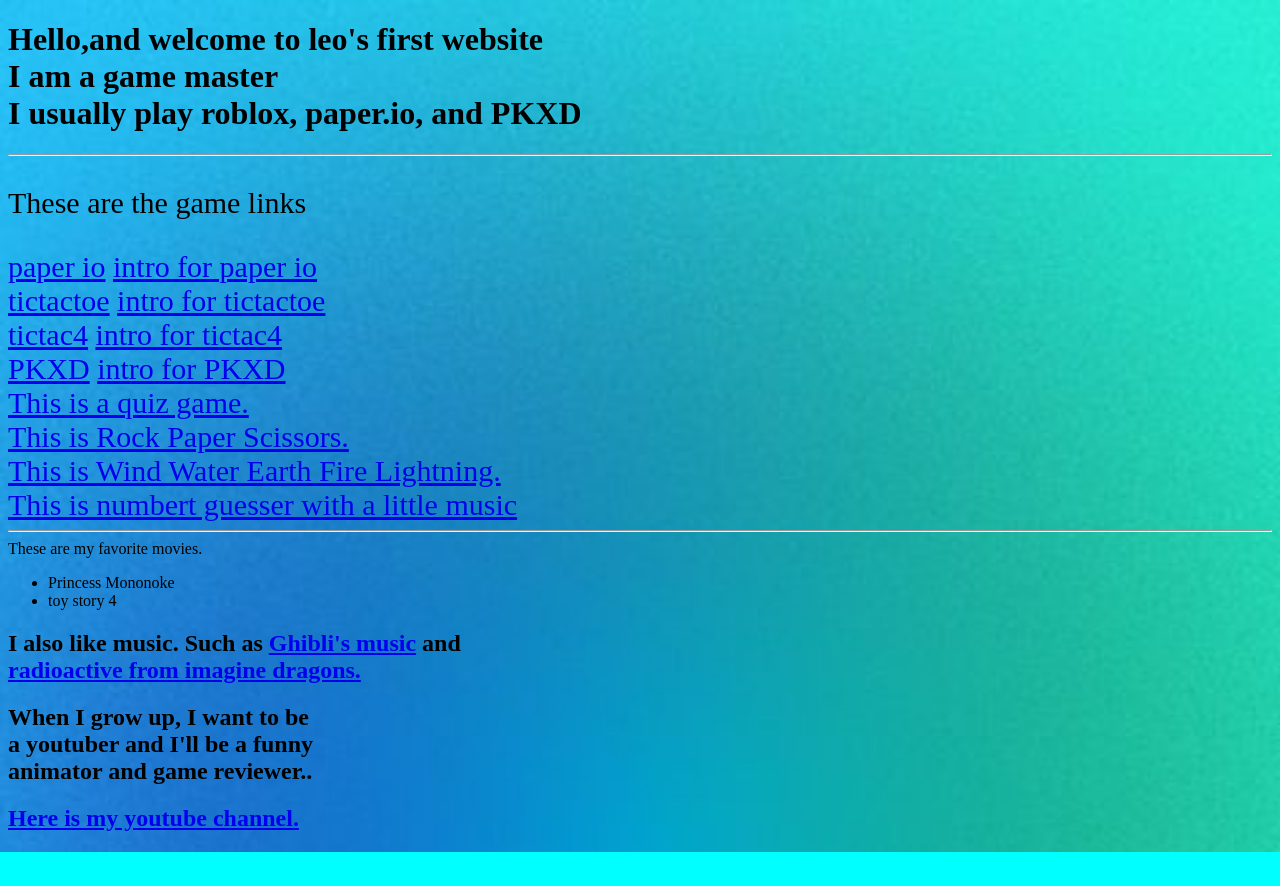
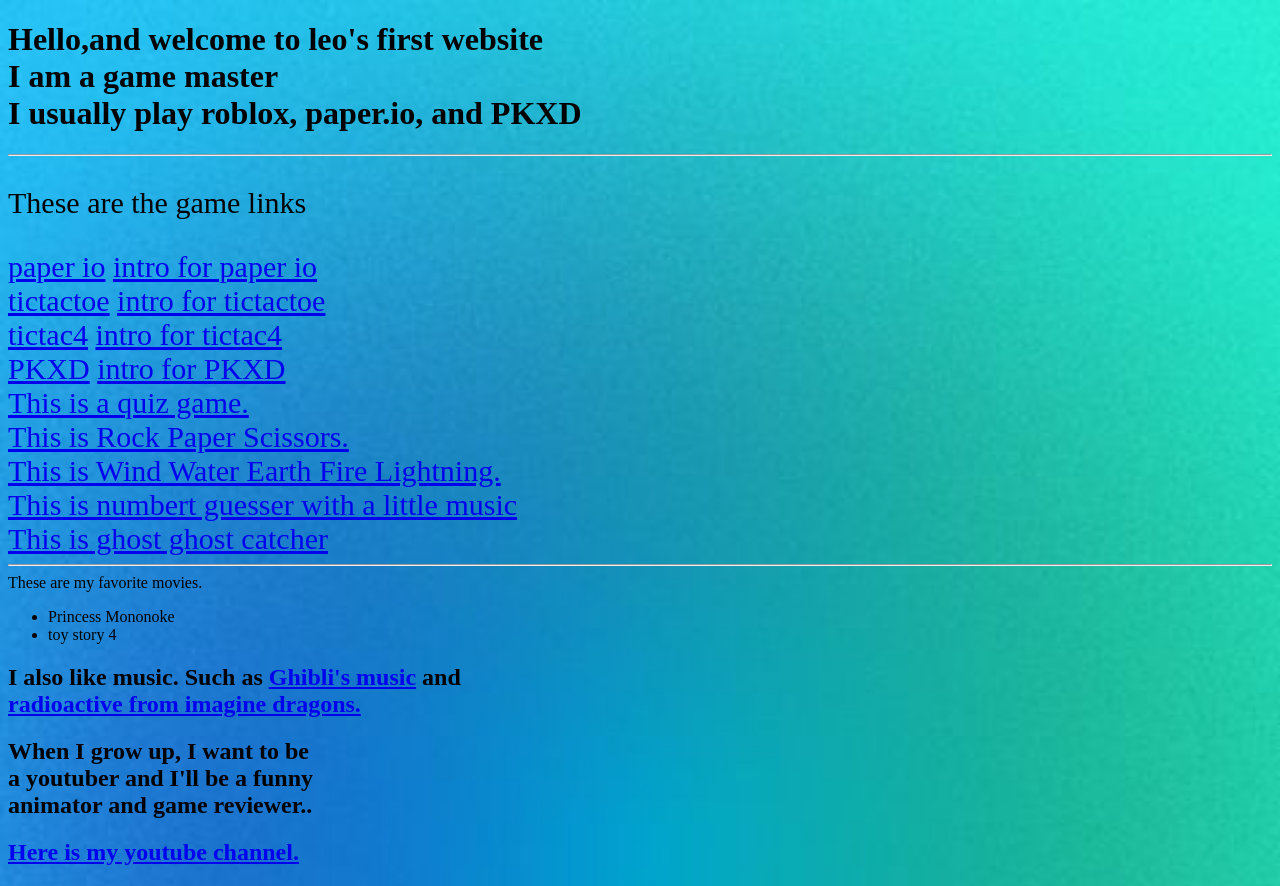
Before and after one commit to leoyuantx/leoyuantx.github.io, a plain HTML site: page index.html in a window 1280 px wide. Before the commit the page ends 852 px from the top, so only its background shows below. Drawn offline with Linux system fonts and the light colour scheme.

```diff
--- a/index.html
+++ b/index.html
@@ -62,6 +62,8 @@
      <a target="_blank" href="./wwefl/WWEFL.html">This is Wind Water Earth Fire Lightning.</a>
      <br>
      <a target="_blank" href="number_guesser/number_guesser.html">This is numbert guesser with a little music</a>
+     <br>
+     <a target="_blank" href="ghost_catcher/ghost_catcher.html">This is ghost ghost catcher</a>
     </div>
     <hr>
 
```
